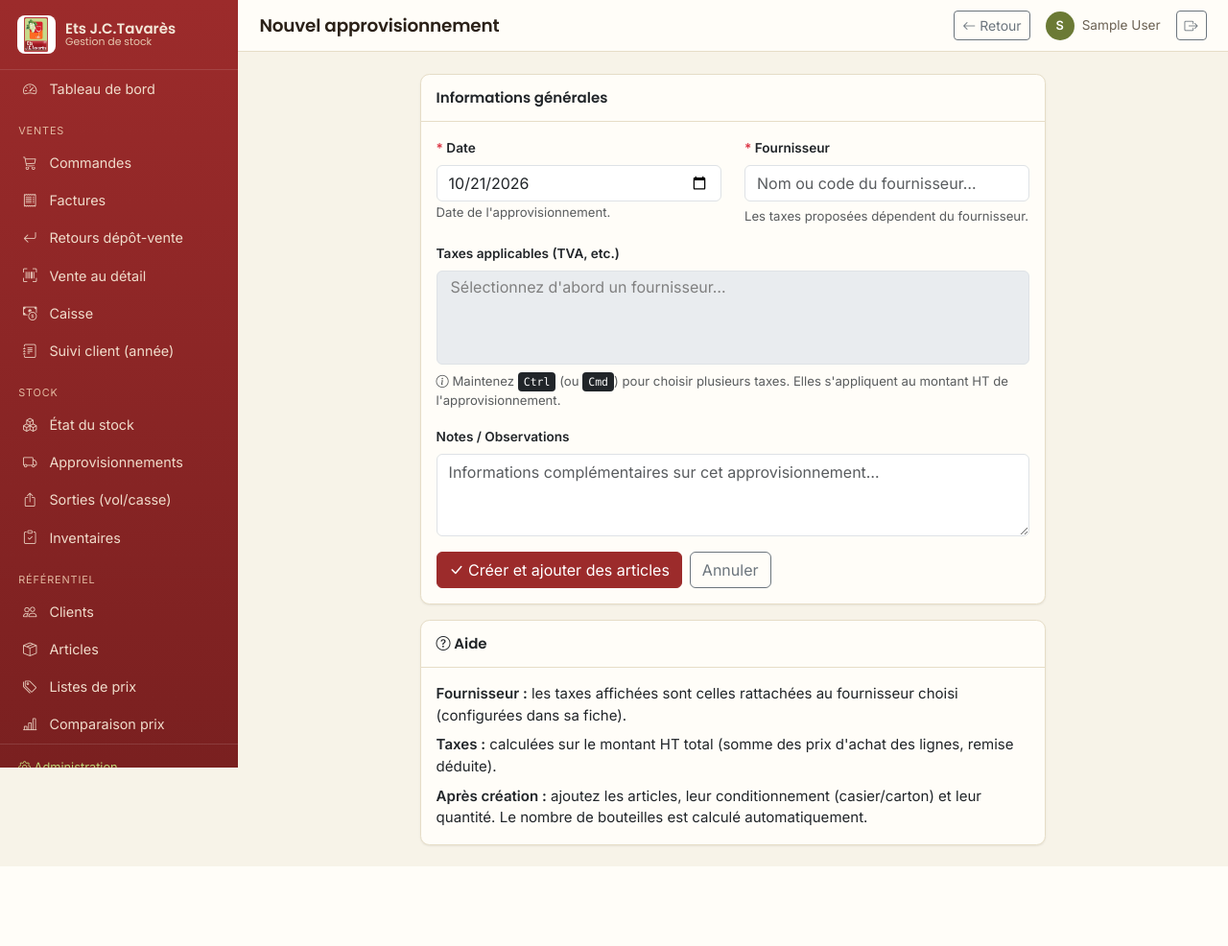
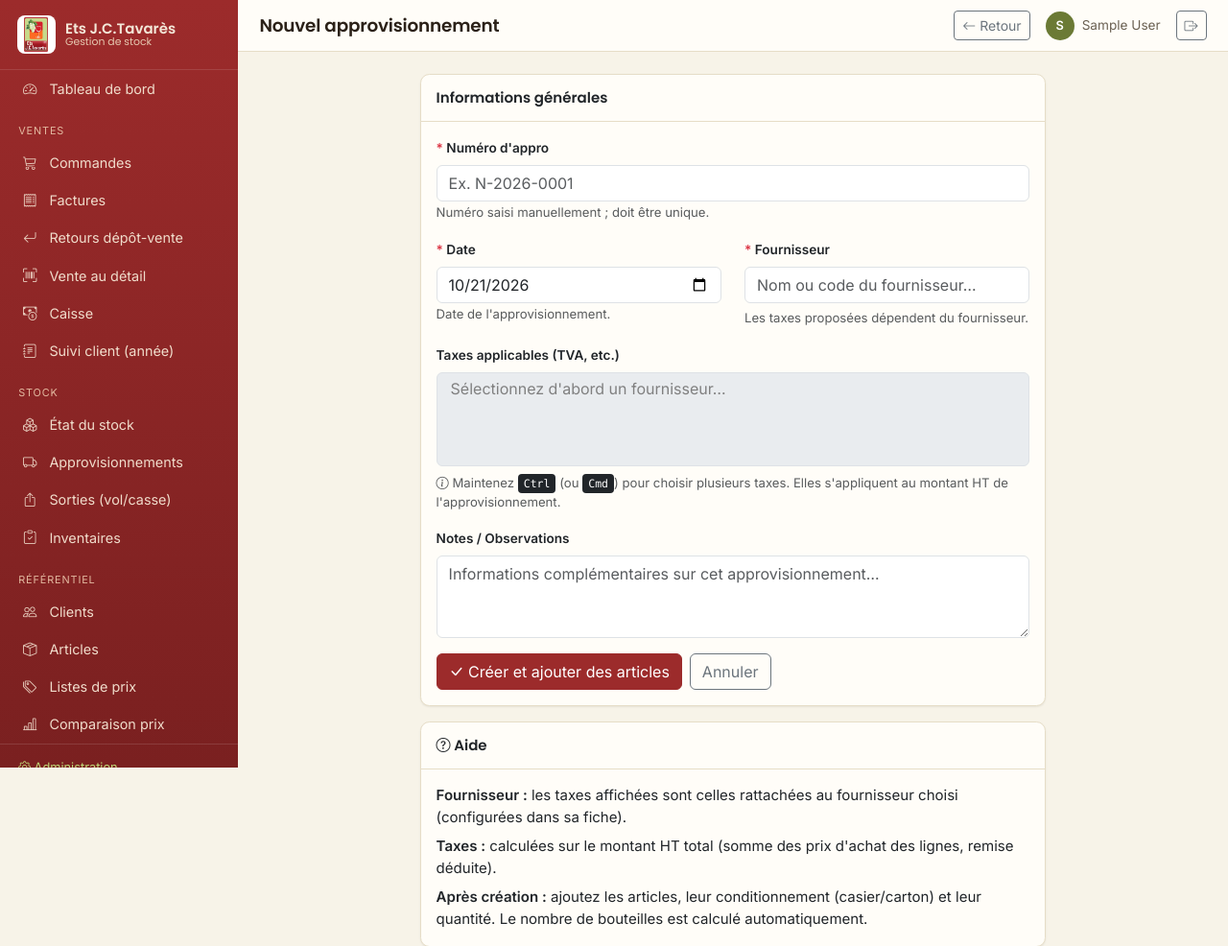
Before and after one commit to Mediasoftsenegal/gestion_stock, a Django app: page /stock/appro/creer/ in a window 1280 px wide. Shown: the top 986 px of the page at 96% size. Before the commit the page ends 903 px from the top, so only its background shows below. Run offline with Django 4.2, Linux system fonts and the light colour scheme; the visitor is signed in with stand-in values (Sample User, id 1).

Commit message:
Le numero d'appro est saisi manuellement a la creation
Le numero n'est plus genere automatiquement : il est saisi dans le
formulaire de creation d'un approvisionnement (champ obligatoire). Le
serveur refuse un numero vide ou deja utilise. Migration stock 0003
(le champ devient modifiable).

Co-Authored-By: Claude Haiku 5.5 <noreply@anthropic.com>

```diff
--- a/stock/templates/stock/appro_creer.html
+++ b/stock/templates/stock/appro_creer.html
@@ -13,6 +13,13 @@
       <div class="card-header">Informations générales</div>
       <div class="card-body">
         <form method="post">{% csrf_token %}
+
+          <div class="mb-3">
+            <label for="numero" class="form-label"><span class="text-danger">*</span> Numéro d'appro</label>
+            <input type="text" id="numero" name="numero" class="form-control" maxlength="60" required
+                   placeholder="Ex. N-2026-0001">
+            <small class="text-muted">Numéro saisi manuellement ; doit être unique.</small>
+          </div>
 
           <div class="row mb-3">
             <div class="col-md-6">
--- a/stock/views.py
+++ b/stock/views.py
@@ -639,8 +639,16 @@ def appro_creer(request):
     if request.method == "POST":
         date = request.POST.get("date")
         fournisseur_id = request.POST.get("fournisseur")
+        numero = request.POST.get("numero", "").strip()
         note = request.POST.get("note", "").strip()
         taxes_ids = request.POST.getlist("taxes")
+
+        if not numero:
+            messages.error(request, "Le numéro d'appro est obligatoire.")
+            return redirect("stock:appro_creer")
+        if Approvisionnement.objects.filter(numero=numero).exists():
+            messages.error(request, f"Le numéro d'appro « {numero} » existe déjà.")
+            return redirect("stock:appro_creer")
 
         fournisseur = get_object_or_404(Fournisseur, pk=fournisseur_id)
 
@@ -651,6 +659,7 @@ def appro_creer(request):
             appro = Approvisionnement.objects.create(
                 date=date,
                 fournisseur=fournisseur,
+                numero=numero,
                 note=note,
             )
             if taxes_valides:
```
Also changed, not shown: stock/models.py (+3 -5 lines), stock/migrations/0003_approvisionnement_numero_saisi.py (added).
